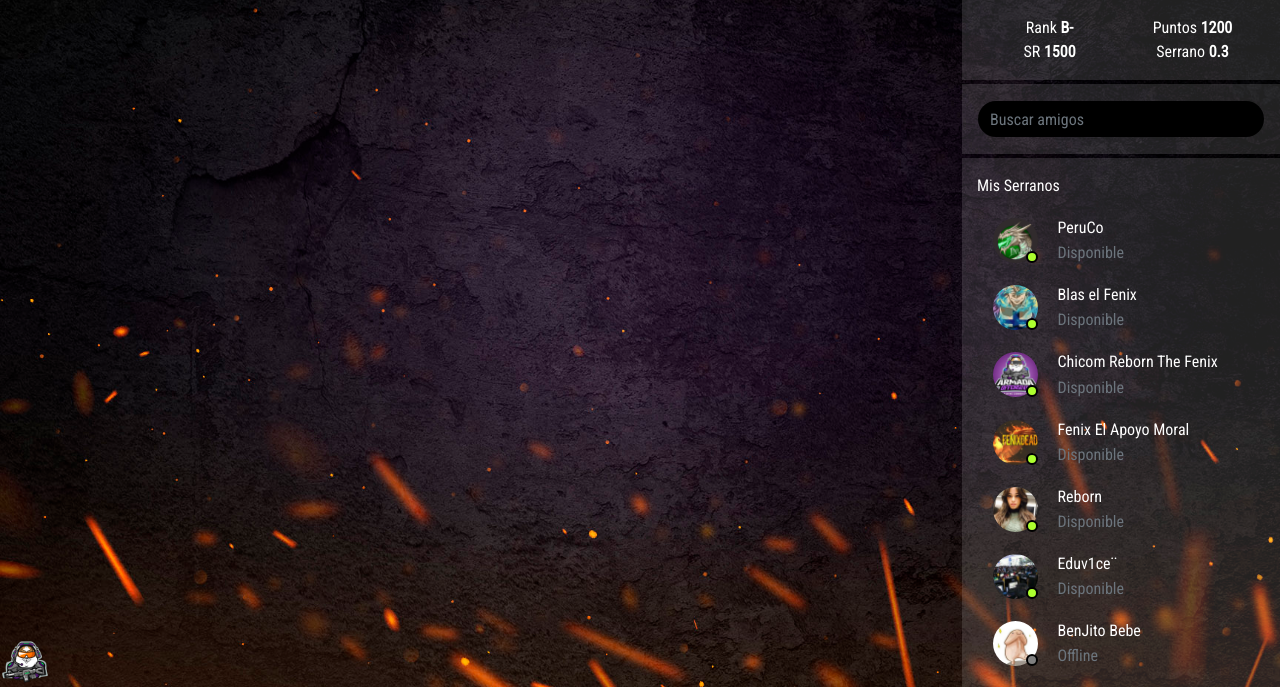
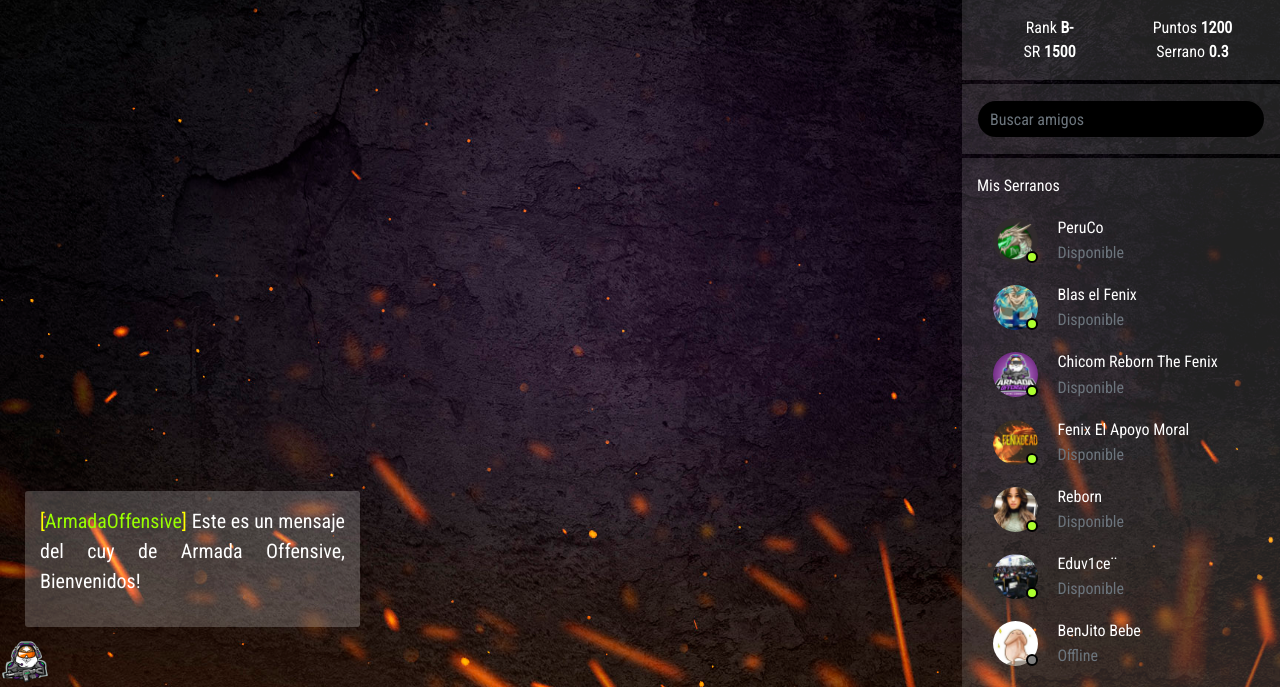
Before and after one commit to josepfs1995/armada-mockup, a plain HTML site: page index.html in a window 1280 px wide. Shown: the part 113-800 px from the top of the page. Drawn offline with nearby package versions, Linux system fonts and the light colour scheme.

Commit message:
message cuy

```diff
--- a/css/styles.css
+++ b/css/styles.css
@@ -1,4 +1,16 @@
 @import url('https://fonts.googleapis.com/css?family=Roboto+Condensed');
+
+@keyframes slide-up {
+    0% {
+        opacity: 0;
+        transform: translateY(30px);
+    }
+    100% {
+        opacity: 1;
+        transform: translateY(0);
+    }
+}
+
 body{
     font-family: 'Roboto Condensed', sans-serif;
     color:white;
@@ -92,7 +104,40 @@ button.navbar-toggler:focus{
     height:50px;
     background:url('../img/armada-cuy-mini.png') no-repeat bottom right;
     background-size:100%;
+    z-index: 100;
 }
+
+.footer-message{
+    position: fixed;
+    left: 25px;
+    bottom: 60px;
+    margin: 0;
+    min-height: 100px;
+    max-height: 400px;
+    width: 335px;
+    background: #ffffff35;
+    z-index: 200;
+    border-radius: 3px;
+    padding: 15px;
+    font-size: 20px;
+    animation: slide-up 0.8s ease;
+    overflow: auto;
+}
+.footer-message:after {
+	content: '';
+	position: absolute;
+	bottom: 0;
+	left: 10%;
+	width: 0;
+	height: 0;
+	border: 10px solid transparent;
+	border-top-color: #ffffff35;
+	border-bottom: 0;
+	border-left: 0;
+	margin-left: -5px;
+	margin-bottom: -10px;
+}
+
 
 .shade-container{
     background: #ffffff21;
@@ -148,22 +193,22 @@ button.navbar-toggler:focus{
     overflow: auto;
 }
 
-.friends-list::-webkit-scrollbar {
+.friends-list::-webkit-scrollbar, .footer-message::-webkit-scrollbar {
     width: 5px;
   }
 
   /* Track */
-  .friends-list::-webkit-scrollbar-track {
+  .friends-list::-webkit-scrollbar-track, .footer-message::-webkit-scrollbar-track {
     background: #f1f1f1;
   }
 
   /* Handle */
-  .friends-list::-webkit-scrollbar-thumb {
+  .friends-list::-webkit-scrollbar-thumb, .footer-message::-webkit-scrollbar-thumb{
     background: #888;
   }
 
   /* Handle on hover */
-  .friends-list::-webkit-scrollbar-thumb:hover {
+  .friends-list::-webkit-scrollbar-thumb:hover, .footer-message::-webkit-scrollbar-thumb:hover {
     background: #555;
   }
 
--- a/index.html
+++ b/index.html
@@ -267,6 +267,12 @@
 
     </div>
     <div class="footer-armada"></div>
+    <div class="footer-message">
+      <p class="text-justify">
+      <span style="color:yellow">[</span><span  style="color:rgb(153, 255, 0)">ArmadaOffensive</span><span style="color:yellow">]</span>
+        Este es un mensaje del cuy de Armada Offensive, Bienvenidos!
+      </p>
+    </div>
   </div>
 
   <!-- Optional JavaScript -->
```
